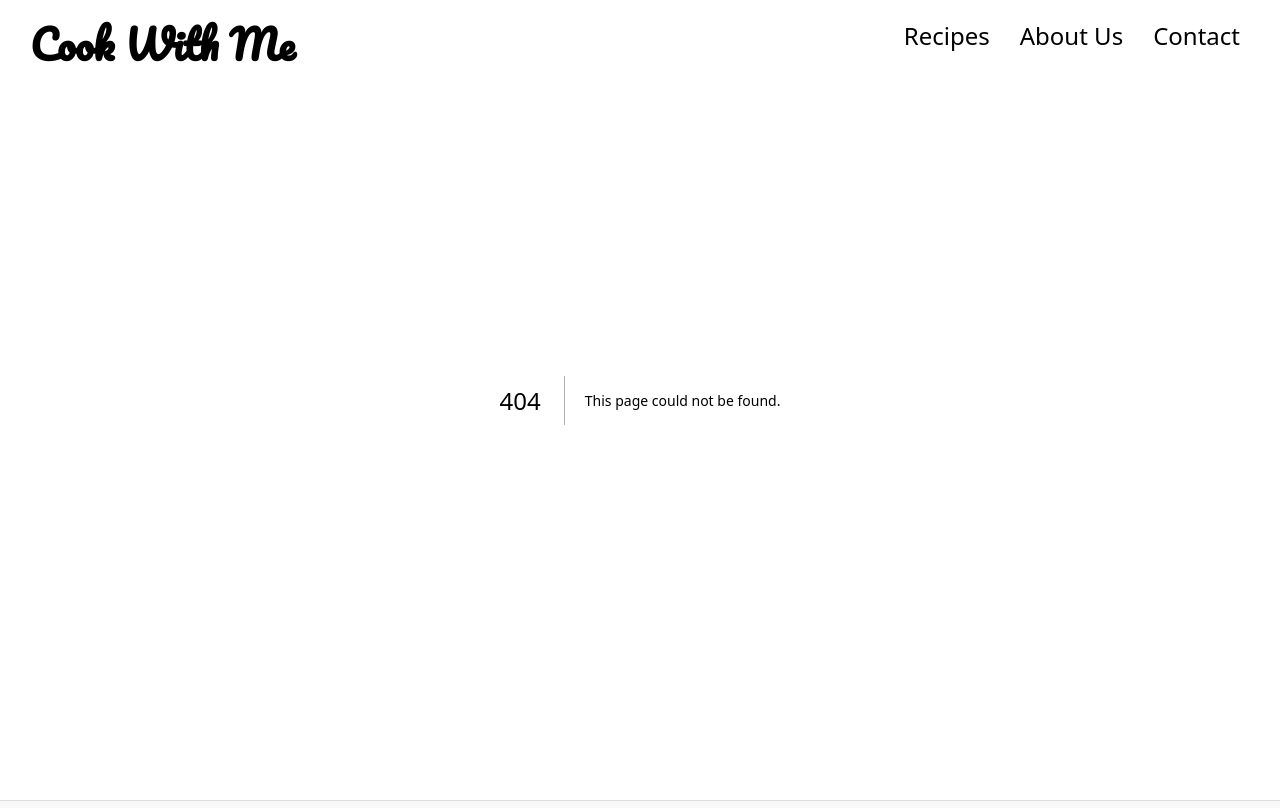
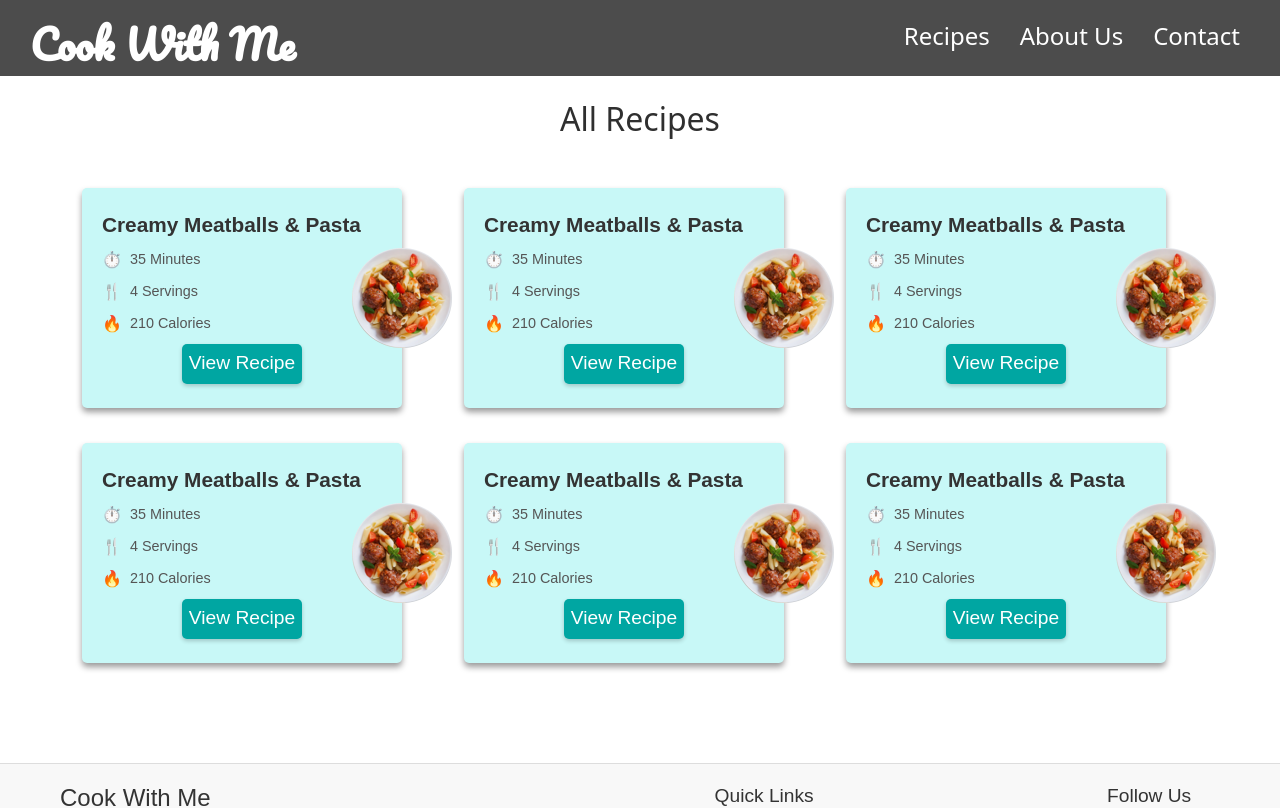
Before and after one commit to SaminLabbaf/Cook-With-Me, a Next.js app: page /recipes in a window 1280 px wide. Before the commit this address had no page. Shown: the top 808 px of the page. Built offline with nearby package versions, Linux system fonts and the light colour scheme.

Commit message:
added recipes page

```diff
--- /dev/null
+++ b/app/components/header/header.jsx
@@ -0,0 +1,16 @@
+import Link from "next/link"
+
+export default function Header() {
+    return (
+        <header>
+            <Link href='./'><h1>Cook With Me</h1></Link>
+            <nav>
+                <ul>
+                    <li><Link href="./recipes"><h4>Recipes</h4></Link></li>
+                    <li><Link href="#"><h4>About Us</h4></Link></li>
+                    <li><Link href="#"><h4>Contact</h4></Link></li>
+                </ul>
+            </nav>
+        </header>
+    )
+}
--- a/app/layout.jsx
+++ b/app/layout.jsx
@@ -2,21 +2,13 @@ import Link from "next/link";
 import 'bootstrap/dist/css/bootstrap.min.css';
 import './styles/global.css';
 import Footer from "./components/footer/footer";
+import Header from "./components/header/header";
 
 export default function RootLayout({ children }) {
   return (
     <html lang="en">
       <body>
-        <header>
-          <h1>Cook With Me</h1>
-          <nav>
-            <ul>
-              <li><Link href="#"><h4>Recipes</h4></Link></li>
-              <li><Link href="#"><h4>About Us</h4></Link></li>
-              <li><Link href="#"><h4>Contact</h4></Link></li>
-            </ul>
-          </nav>
-        </header>
+        <Header />
         {children}
         <Footer />
       </body>
--- /dev/null
+++ b/app/recipes/page.jsx
@@ -0,0 +1,22 @@
+import Image from "next/image";
+import '../styles/home.styles.css';
+import RecipeCard from "../components/recipeCard/card";
+import './recipes.styles.css';
+
+export default function Recipes() {
+    return (
+        <main>
+            <section id='popular-dishes' className="container allRecipes">
+                <h2 className="popularTitle">All Recipes</h2>
+                <div className="recipesGrid">
+                    <RecipeCard />
+                    <RecipeCard />
+                    <RecipeCard />
+                    <RecipeCard />
+                    <RecipeCard />
+                    <RecipeCard />
+                </div>
+            </section>
+        </main>
+    )
+}
--- /dev/null
+++ b/app/recipes/recipes.styles.css
@@ -0,0 +1,5 @@
+.allRecipes {}
+
+.allRecipes h2 {
+    margin-top: 100px;
+}
--- a/app/styles/global.css
+++ b/app/styles/global.css
@@ -14,12 +14,14 @@ header {
     justify-content: space-between;
     align-items: center;
     padding: 20px 10px 0 30px;
+    color: white;
     position: absolute;
     /* Allows positioning on top of the hero image */
     top: 0;
     left: 0;
     width: 100%;
     z-index: 10000;
+    background-color: rgba(0, 0, 0, 0.7);
     /* Ensures it is above the image */
 }
 
--- a/app/styles/home.styles.css
+++ b/app/styles/home.styles.css
@@ -47,3 +47,42 @@
     column-gap: 30px;
     row-gap: 35px;
 }
+
+/* View More Button Container */
+.button-container {
+    display: flex;
+    justify-content: center;
+    /* Centers the button horizontally */
+    align-items: center;
+    /* Centers the button vertically if needed */
+    margin-top: 50px;
+}
+
+.view-more-button {
+    border: none;
+    border-radius: 5px;
+    background-color: #8a8a8a;
+    /* Light gray background */
+    color: #ffffff;
+    /* White text */
+    padding: 10px 20px;
+    /* Spacing for a comfortable size */
+    font-size: 16px;
+    /* Text size */
+    cursor: pointer;
+    transition: background-color 0.3s ease, transform 0.2s ease;
+}
+
+.view-more-button:hover {
+    background-color: #6b6a6a;
+    /* Slightly darker gray on hover */
+    transform: scale(1.05);
+    /* Subtle zoom effect */
+}
+
+.view-more-button:active {
+    background-color: #a0a0a0;
+    /* Even darker gray when clicked */
+    transform: scale(0.98);
+    /* Pressed button effect */
+}
```
Also changed, not shown: app/page.jsx (+4 -3 lines).
